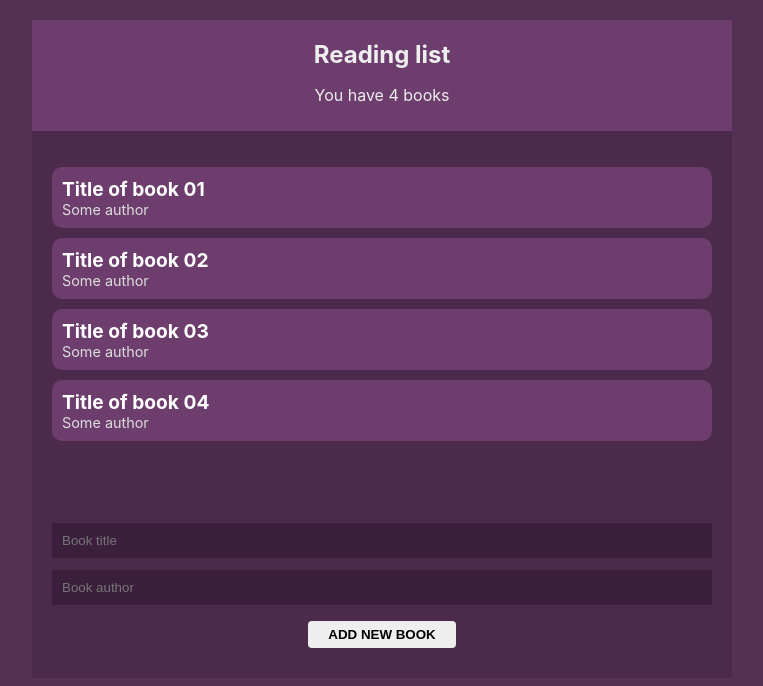
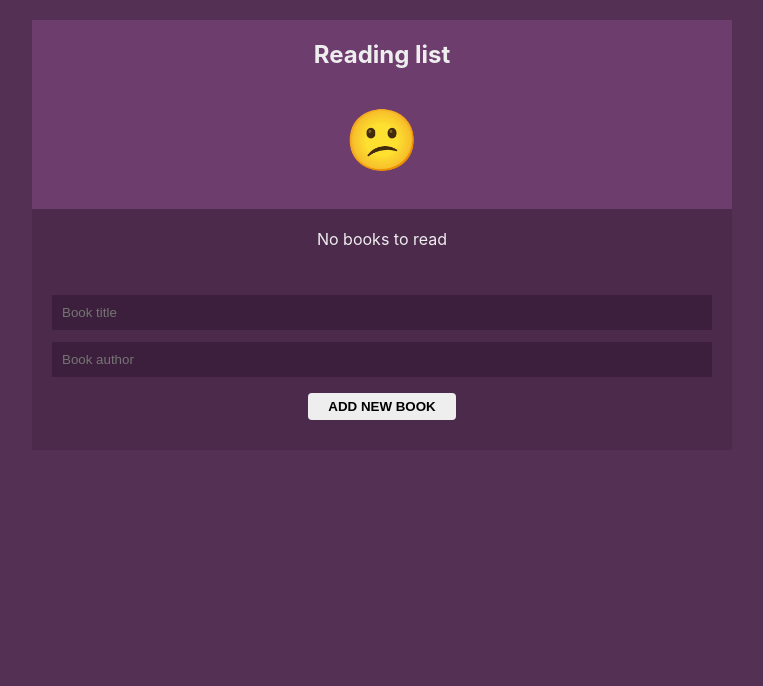
Before and after one commit to EdsonLuiz/booklist, a React (Create React App) app: page / in a window 1280 px wide. Shown: the top 686 px of the page, without its empty margins (258-1021 px from the left). Built offline with nearby package versions, Linux system fonts and the light colour scheme.

Commit message:
Remove dummy data

```diff
--- a/src/contexts/BookContext.js
+++ b/src/contexts/BookContext.js
@@ -1,16 +1,10 @@
 import React, { createContext, useReducer } from "react";
-import { v4 as uuidv4 } from "uuid";
 import { bookReducer } from "reducers/bookReducer";
 
 export const BookContext = createContext();
 
 const BookContextProvider = (props) => {
-  const [books, dispatch] = useReducer(bookReducer, [
-    { id: uuidv4(), title: "Title of book 01", author: "Some author" },
-    { id: uuidv4(), title: "Title of book 02", author: "Some author" },
-    { id: uuidv4(), title: "Title of book 03", author: "Some author" },
-    { id: uuidv4(), title: "Title of book 04", author: "Some author" },
-  ]);
+  const [books, dispatch] = useReducer(bookReducer, []);
 
   return (
     <BookContext.Provider value={{ books, dispatch }}>
```
